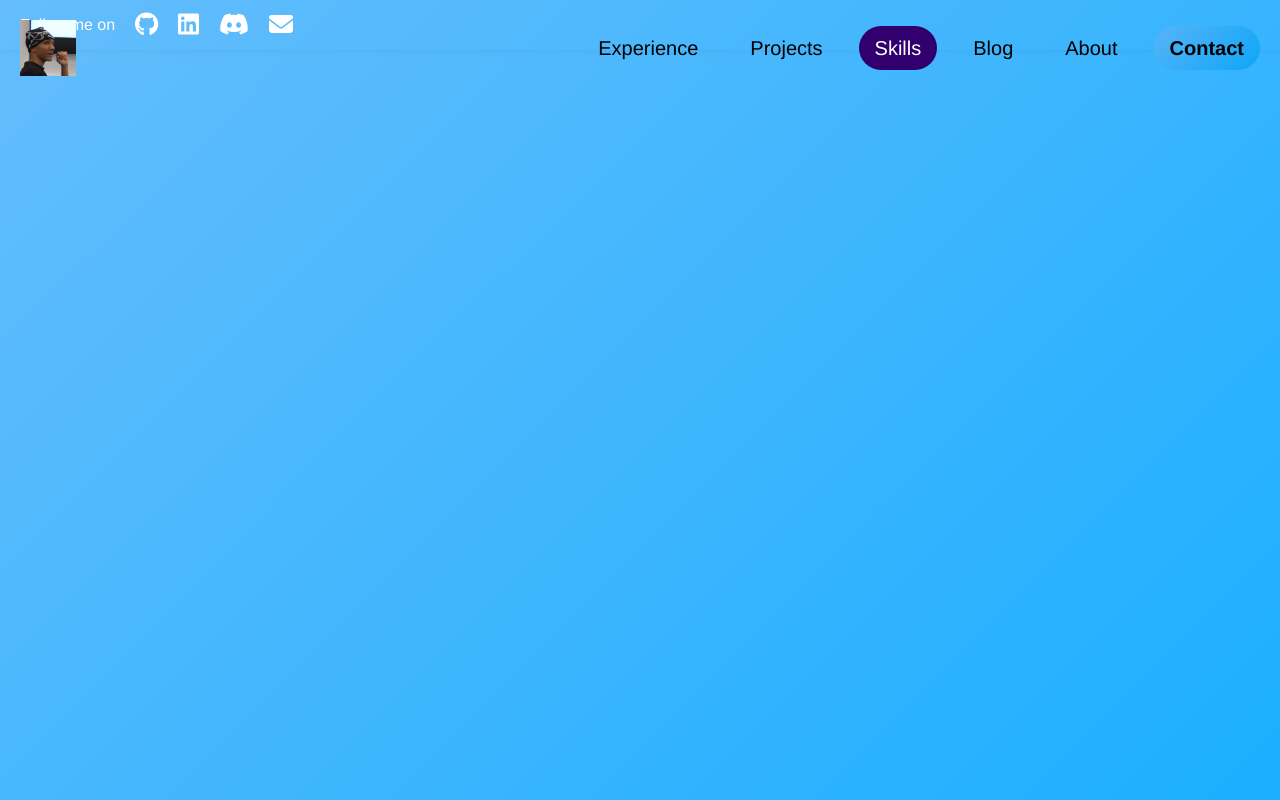
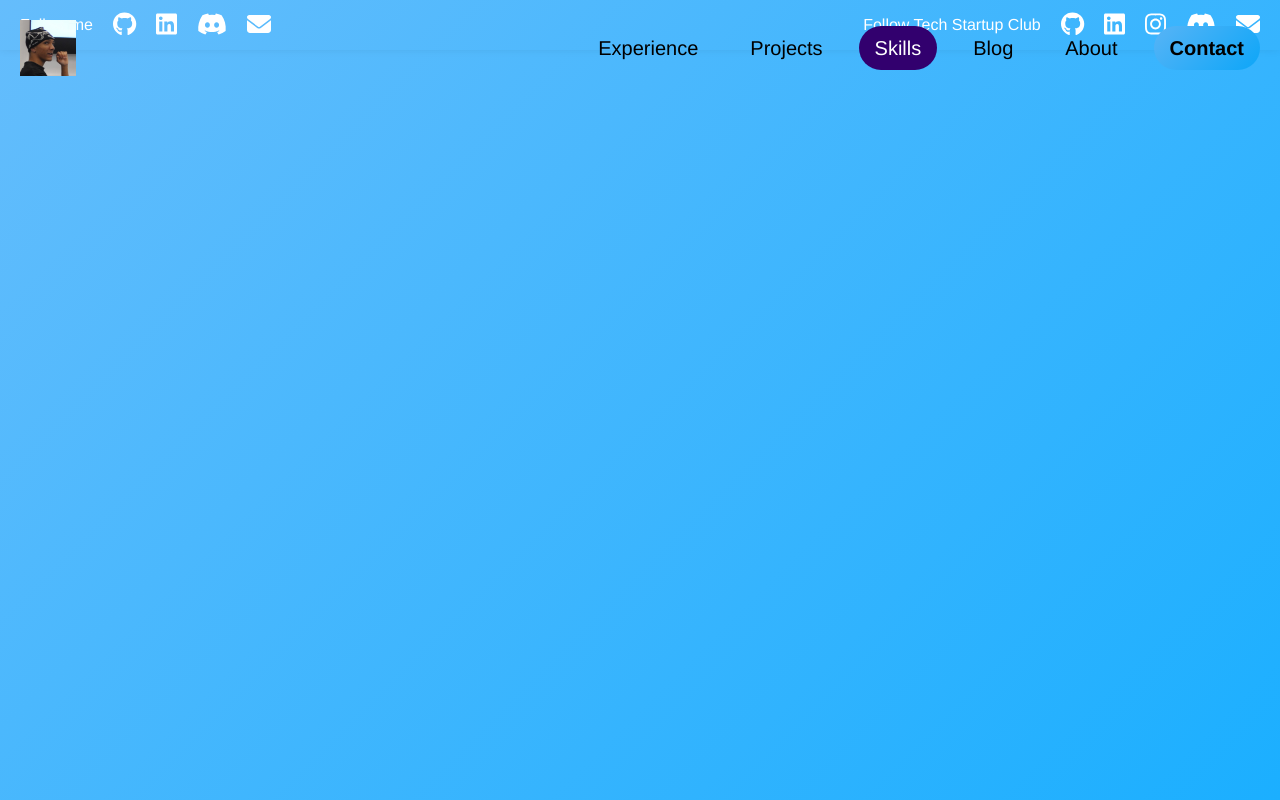
Before and after one commit to celestinryf/portfolio, a React (Create React App) app: page /skills in a window 1280 px wide. Built offline with nearby package versions, Linux system fonts and the light colour scheme.

Commit message:
feat: Man utd and Calculator project in project page

```diff
--- a/src/components/Layout/Footer/index.jsx
+++ b/src/components/Layout/Footer/index.jsx
@@ -8,7 +8,7 @@ const Footer = () => {
     return (
         <div className={styles.pageFooter}>
             <div className={styles.socialSection}>
-                <span className={styles.socialText}>Follow me on</span>
+                <span className={styles.socialText}>Follow me</span>
                 <div className={styles.socialLinks}>
                     <a
                         href="https://github.com/celestinryf"
@@ -44,6 +44,51 @@ const Footer = () => {
                     </a>
                 </div>
             </div>
+            <div className={styles.tscSection}>
+                <span className={styles.socialText}>Follow Tech Startup Club</span>
+                <div className={styles.socialLinks}>
+                    <a
+                        href="https://github.com/TechStartupClub"
+                        target="_blank"
+                        rel="noopener noreferrer"
+                        className={styles.socialLink}
+                    >
+                        <FontAwesomeIcon icon={faGithub} />
+                    </a>
+                    <a
+                        href="https://www.linkedin.com/company/techstartupclub/"
+                        target="_blank"
+                        rel="noopener noreferrer"
+                        className={styles.socialLink}
+                    >
+                        <FontAwesomeIcon icon={faLinkedin} />
+                    </a>
+                    <a
+                        href="https://www.instagram.com/techstartupuw/?hl=en"
+                        target="_blank"
+                        rel="noopener noreferrer"
+                        className={styles.socialLink}
+                    >
+                        <FontAwesomeIcon icon={faInstagram} />
+                    </a>
+                    <a
+                        href="https://discord.gg/SPJnwq5hPk"
+                        target="_blank"
+                        rel="noopener noreferrer"
+                        className={styles.socialLink}
+                    >
+                        <FontAwesomeIcon icon={faDiscord} />
+                    </a>
+                    <a
+                        href="mailto:techstartup@uw.edu"
+                        target="_blank"
+                        rel="noopener noreferrer"
+                        className={styles.socialLink}
+                    >
+                        <FontAwesomeIcon icon={faEnvelope} />
+                    </a>
+                </div>
+            </div>
         </div>
     );
 };
--- a/src/components/Layout/Footer/index.module.css
+++ b/src/components/Layout/Footer/index.module.css
@@ -22,6 +22,12 @@
     gap: 20px;
 }
 
+.tscSection {
+    display: flex;
+    align-items: center;
+    gap: 20px;
+}
+
 .socialText {
     font-size: 16px;
     font-weight: 500;
@@ -39,7 +45,6 @@
 }
 
 .socialLink:hover {
-    /* color: #ffd700; */
     transform: translateY(-2px);
 }
 
--- a/src/routes/Projects/index.jsx
+++ b/src/routes/Projects/index.jsx
@@ -12,23 +12,37 @@ const projects = [
     {
         name: 'UMarket 2025',
         video: UMarketDemo,
-        description: 'A marketplace for university students to buy and sell. Built with React, TypeScript Front-end. Node.js, Express Back-end. Python with Pandas and PyTorch for Machine Learning, AWS for cloud, and PostgreSQL for database.',
+        description: 'Led full-stack development of a Social media and marketplace for Univeristy of Washington students. Focused on the API connections and UI/UX.',
         github: 'https://github.com/TechStartupClub/UMarket',
         route: '/projects/UMarket'
     },
     {
         name: 'UWealth 2024',
         video: UWealthDemo,
-        description: 'Stock tracking application with user managment, market data, portfolio management, and analyst recommendations. Data from Alpha Vantage presented by React, JavaScript Front-end. Restful API handled by Express, Node.js Back-end server. User database handled by PostgreSQL.',
+        description: 'Led full-stack development of stock tracking website, focusing on development of internal API and API connections between 3rd party, internal, and client.',
         github: 'https://github.com/TechStartupClub/UWealth',
         route: '/projects/UWealth'
     },
     {
         name: 'Club Website 2024',
         video: ClubWebsiteDemo,
-        description: 'The official Tech Startup Club website built with React, JavaScript, HTML, CSS.',
+        description: 'Developed the website for Tech Startup Club, leading a team of 3 to design and create the website.',
         github: 'https://github.com/TechStartupClub/club-website',
-        route: '/'
+        route: 'https://techstartupclub.netlify.app/'
+    },
+    {
+        name: 'Manchester United Statistical Analysis 2024',
+        // video: UWealthDemo,
+        description: 'Built an app to analyze Manchester Uniteds ttransfer spending in the last 10 years. Used R to create graphs to display data, and to analyze 213,000 players statistics.',
+        // github: 'https://github.com/TechStartupClub/UWealth',
+        route: '/projects/ManUtd'
+    },
+    {
+        name: 'Python Calculus Calculator 2023',
+        // video: UWealthDemo,
+        description: 'Developed a Calculus Calculator app in Pyhton with GUI built with TKinter. Able to complete operations including volume, density, matrix algebra, derivatives, integrals, and more.',
+        // github: 'https://github.com/TechStartupClub/UWealth',
+        route: '/projects/Calculator'
     }
 ];
 
@@ -36,7 +50,9 @@ const ProjectCard = ({ project }) => {
     const techStacks = {
         'UMarket 2025': ['React', 'TypeScript', 'Node.js', 'Express', 'Python', 'AWS', 'PostgreSQL'],
         'UWealth 2024': ['React', 'JavaScript', 'Node.js', 'Express', 'PostgreSQL'],
-        'Club Website 2024': ['React', 'JavaScript', 'HTML', 'CSS']
+        'Club Website 2024': ['React', 'JavaScript', 'HTML', 'CSS'],
+        'Manchester United Statistical Analysis 2024': ['R', 'Python'],
+        'Python Calculus Calculator 2023': ['Python', 'TKinter', 'Bootstrap']
     };
 
     return (
```
